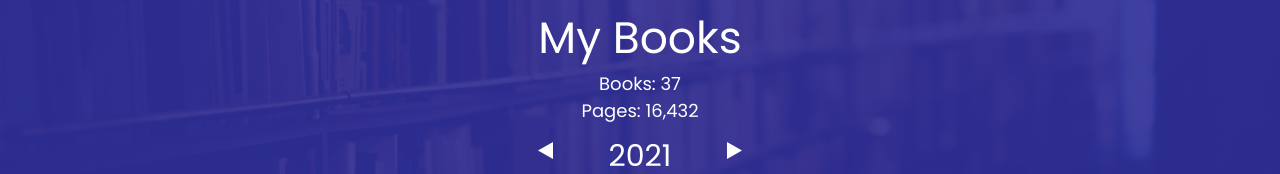
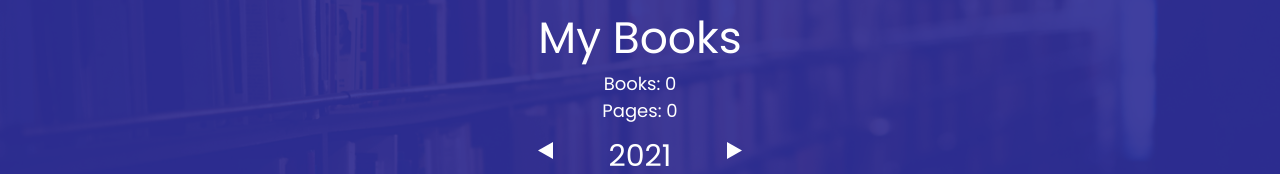
Before and after one commit to santi224m/bookshelf-app, a React (Create React App) app: page /my-books in a window 1280 px wide. Shown: the part 167-341 px from the top of the page. Built offline with nearby package versions, Linux system fonts and the light colour scheme; no server answers; the database is empty.

Commit message:
work on my-books pag

```diff
--- a/src/components/BooksList.js
+++ b/src/components/BooksList.js
@@ -6,6 +6,7 @@ const BooksList = ({ books, userId }) => {
     const handleAddBook = book => {
         db.ref('users/' + userId + '/books/' + book.id).set({
             book: book,
+            dateAdded: new Date().getFullYear()
         });
 
         history.push('/my-books');
--- a/src/pages/MyBooks.js
+++ b/src/pages/MyBooks.js
@@ -6,25 +6,37 @@ import { db } from '../firebase/config';
 const MyBooks = props => {
     const [year, setYear] = useState(new Date().getFullYear());
     const [userBooks, setUserBooks] = useState([]);
+    const [filteredUserBooks, updateFilteredUserBooks] = useState([]);
+    const [userPagesRead, setUserPagesRead] = useState(0);
 
     useEffect(() => {
         db.ref(`/users/${props.userId}`).on('value', snapshot => {
             const data = snapshot.val();
             if (data) {
-                Object.values(data.books).forEach(book => {
-                    setUserBooks(oldArr => [...oldArr, book.book]);
-                });
+                if (data.books) {
+                    Object.values(data.books).forEach(book => {
+                        setUserBooks(oldArr => [...oldArr, book.book]);
+                        setUserPagesRead(userPagesRead + book.book.volumeInfo.pageCount);
+                    });
+                }
             }
         });
     }, [props.userId]);
+
+    useEffect(() => {
+        console.log(year)
+        let newArr = userBooks.filter(book => book.dateAdded === year);
+        updateFilteredUserBooks(newArr);
+        console.log(newArr);
+    }, [year])
 
     return (
         <div id='my-books-page'>
             <div className='page-header'>
                 <div className='container'>
                     <h2>My Books</h2>
-                    <p>Books: 37</p>
-                    <p>Pages: 16,432</p>
+                    <p>Books: {userBooks.length}</p>
+                    <p>Pages: {userPagesRead}</p>
                     <div className='list-year-wrap'>
                         <button onClick={() => setYear(year - 1)}>
                             <img
```
